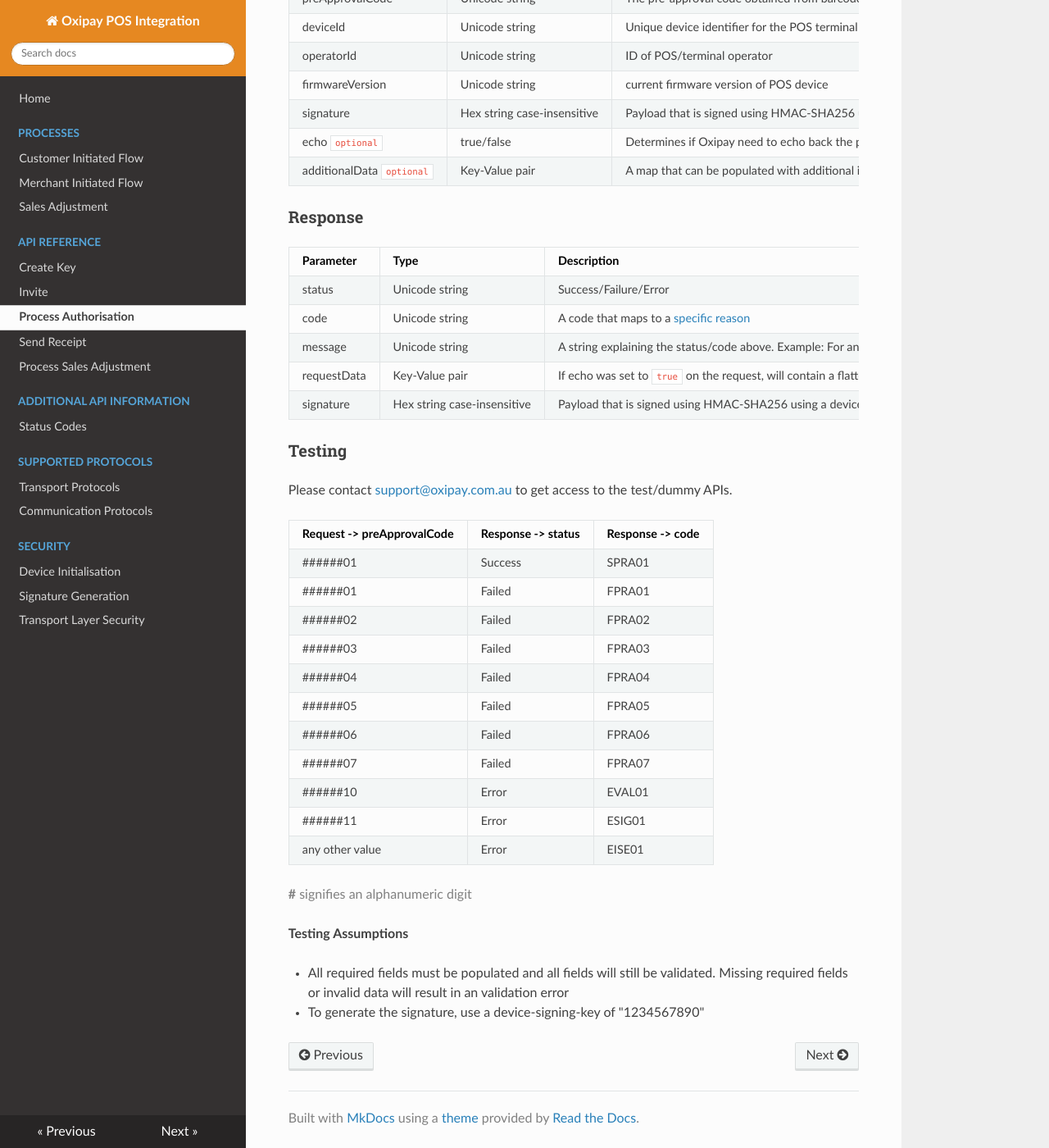
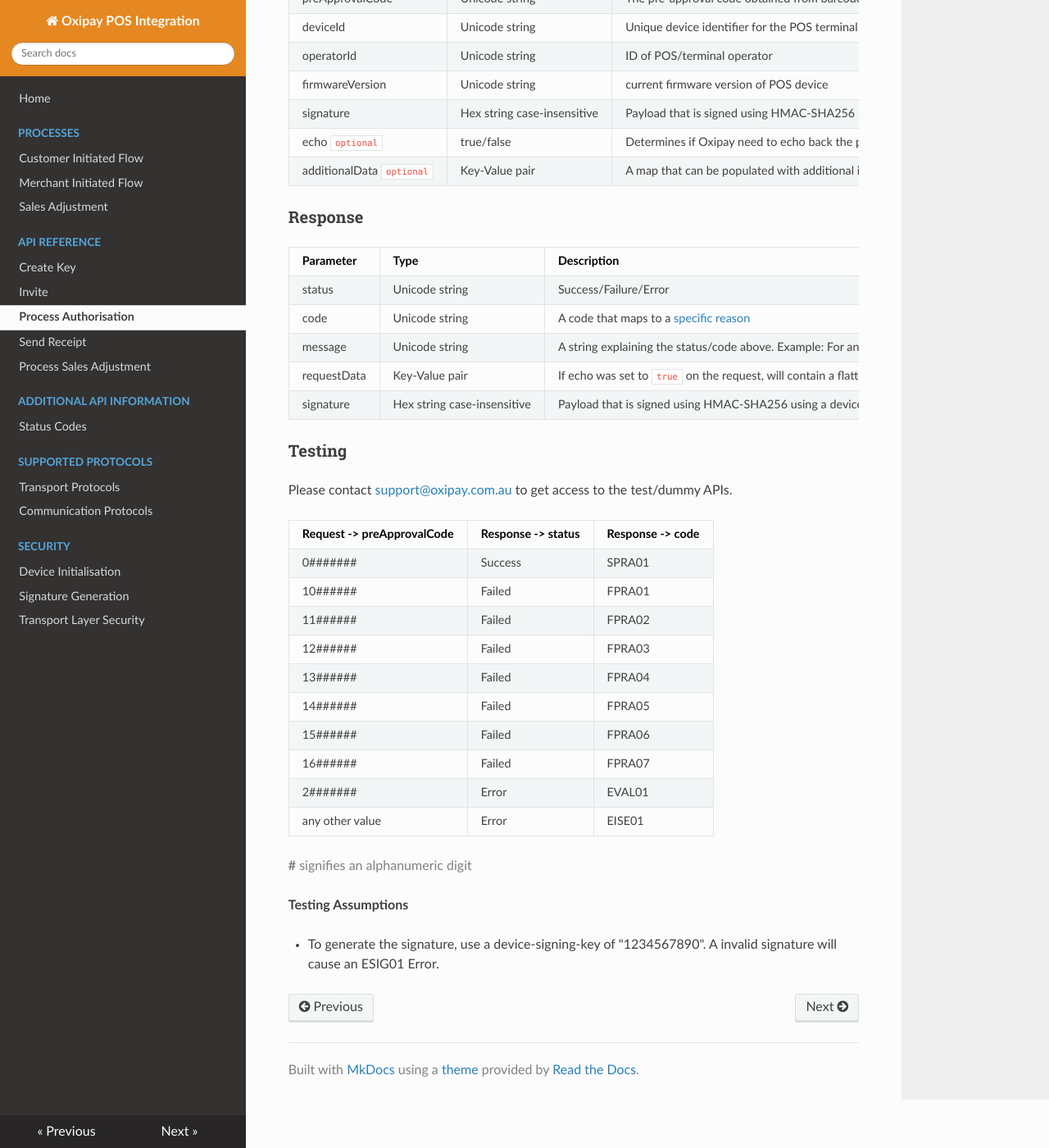
Before and after one commit to oxipay/posdocs, an MkDocs documentation site: the page built from docs/api/process_authorisation.md, in a window 1280 px wide and 1400 px high, scrolled down 439 px. Shown: the whole window at 82% size. Built offline with MkDocs 1.6.1, drawn with Linux system fonts in a browser that asks for light colours; nearby versions of some CDN libraries; old or Windows-style settings are respelled for this version of MkDocs.

```diff
--- a/docs/api/process_authorisation.md
+++ b/docs/api/process_authorisation.md
@@ -34,21 +34,19 @@ Please contact <a href="mailto:support@oxipay.com.au">support@oxipay.com.au</a>
 
 Request -> preApprovalCode | Response -> status | Response -> code
 -----------|-----------|-----------
-######01 | Success | SPRA01
-######01 | Failed | FPRA01
-######02 | Failed | FPRA02
-######03 | Failed | FPRA03
-######04 | Failed | FPRA04
-######05 | Failed | FPRA05
-######06 | Failed | FPRA06
-######07 | Failed | FPRA07
-######10 | Error | EVAL01
-######11 | Error | ESIG01
+0####### | Success | SPRA01
+10###### | Failed | FPRA01
+11###### | Failed | FPRA02
+12###### | Failed | FPRA03
+13###### | Failed | FPRA04
+14###### | Failed | FPRA05
+15###### | Failed | FPRA06
+16###### | Failed | FPRA07
+2####### | Error | EVAL01
 any other value | Error | EISE01
 
 <span style="color:grey;"><b>#</b> signifies an alphanumeric digit</span>
 
 **Testing Assumptions**
 
-* All required fields must be populated and all fields will still be validated. Missing required fields or invalid data will result in an validation error
-* To generate the signature, use a device-signing-key of "1234567890"
+* To generate the signature, use a device-signing-key of "1234567890". A invalid signature will cause an ESIG01 Error.
```
Also changed, not shown: docs/api/create_key.md (+1 -3 lines), docs/api/invite.md (+1 -3 lines), docs/api/process_sales_adjustment.md (+1 -3 lines), docs/api/send_receipt.md (+1 -3 lines).
